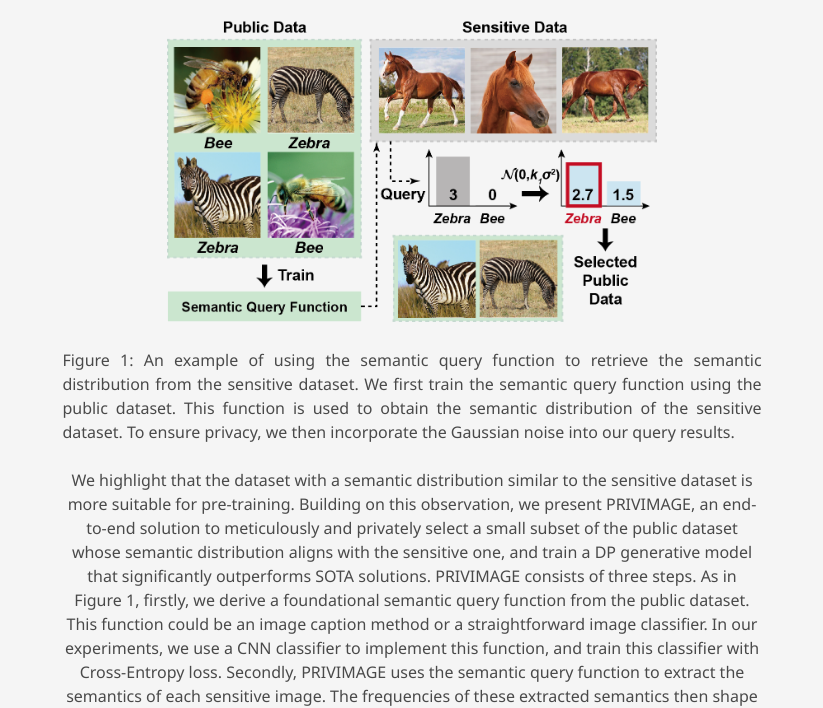
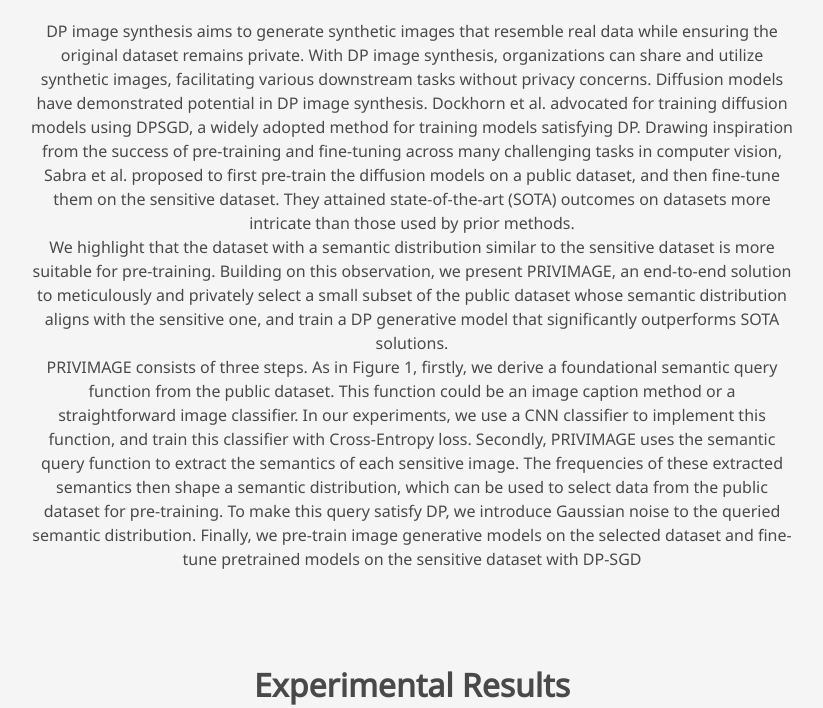
Before and after one commit to DP-Image-Syn/privimage, a plain HTML site: page index.html in a window 1280 px wide. Shown: the part 1804-2512 px from the top of the page, without its empty margins (228-1051 px from the left). Drawn offline with nearby package versions, Linux system fonts and the light colour scheme; some icons are missing; a web font is replaced by a local one.

Commit message:
Update index.html

```diff
--- a/index.html
+++ b/index.html
@@ -170,22 +170,24 @@
     <div class="columns is-centered has-text-centered">
       <div class="column is-four-fifths">
         <h2 class="title is-3">PRIVIMAGE</h2>
-        <div class="content has-text-justified">
-          <figure style="margin-top: 20px; margin-bottom: 20px;">
-            <center>
-            <img width="70%" src="static/images/sdq.png" style="margin-bottom: 20px;">
-        </center>
-          <div class="content has-text-justified">
-            <p class="caption">
-                Figure 1: An example of using the semantic query function to retrieve the semantic distribution from the sensitive dataset. We first train the semantic query function using the public dataset. This function is used to obtain the semantic distribution of the sensitive dataset. To ensure privacy, we then incorporate the Gaussian noise into our query results.
-            </p><p class="caption">
-          </div>
           <p>
+            DP image synthesis aims to generate synthetic
+            images that resemble real data while ensuring the original
+            dataset remains private. With DP image synthesis, organizations can share and utilize synthetic images, facilitating
+            various downstream tasks without privacy concerns.
+            Diffusion models have demonstrated potential in DP image synthesis. Dockhorn et
+al. advocated for training diffusion models using DPSGD, a widely adopted method for training models satisfying DP.
+            Drawing inspiration from the success of pre-training
+and fine-tuning across many challenging tasks in computer vision, Sabra et al. proposed to first pre-train
+the diffusion models on a public dataset, and then fine-tune
+them on the sensitive dataset. They attained state-of-the-art
+(SOTA) outcomes on datasets more intricate than those used
+by prior methods.<br>
             We highlight that the dataset with a semantic
             distribution similar to the sensitive dataset is more suitable for
             pre-training. Building on this observation, we present PRIVIMAGE, an end-to-end solution to meticulously and privately
             select a small subset of the public dataset whose semantic
-            distribution aligns with the sensitive one, and train a DP generative model that significantly outperforms SOTA solutions.
+            distribution aligns with the sensitive one, and train a DP generative model that significantly outperforms SOTA solutions.<br>
             PRIVIMAGE consists of three steps. As in Figure 1, firstly, we derive a
             foundational semantic query function from the public dataset.
             This function could be an image caption method or a straightforward image classifier. In our experiments, we use a CNN classifier
```
